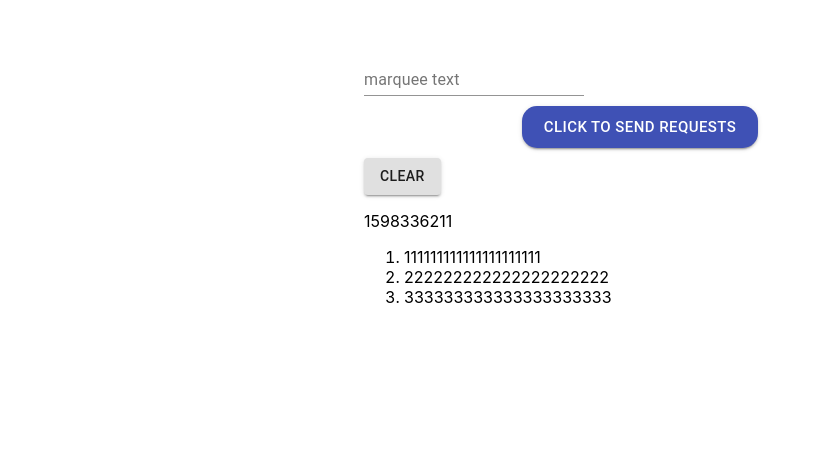
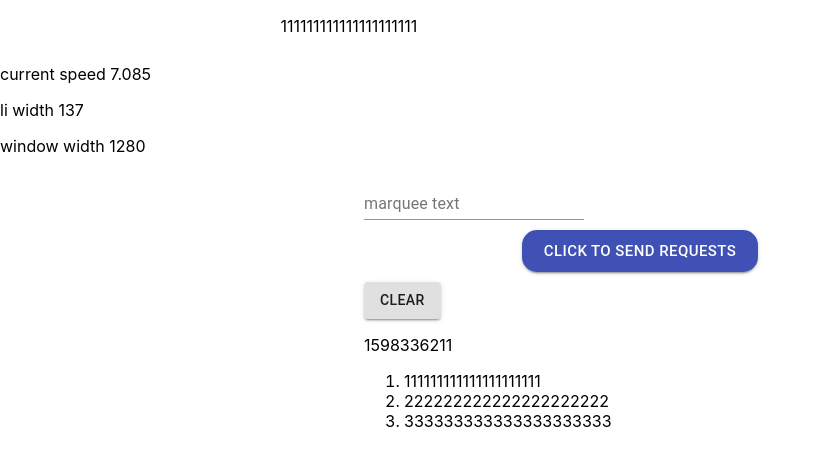
Before and after one commit to andy94077/React-pratice, a React (Create React App) app: page / in a window 1280 px wide. Shown: the top 466 px of the page, without its empty margins (0-822 px from the left). Built offline with nearby package versions, Linux system fonts and the light colour scheme.

Commit message:
Finish irresponsive Marquee

```diff
--- a/src/components/Marquee.js
+++ b/src/components/Marquee.js
@@ -1,5 +1,6 @@
-import React, { useState, useEffect } from "react";
+import React, { useState, useEffect, useRef } from "react";
 import "./Marquee.css";
+import clsx from "clsx";
 import { makeStyles } from "@material-ui/core";
 
 const useStyles = makeStyles(() => ({
@@ -10,39 +11,75 @@ const useStyles = makeStyles(() => ({
     position: "relative",
   },
   marqueeContainer: {
+    // minWidth: "100%",
+    // marginRight: "100%",
     paddingLeft: 0,
-    display: "flex",
+    display: "block",
     listStyleType: "none",
     position: "absolute",
   },
   child: {
     whiteSpace: "nowrap",
-    marginRight: "100vw",
+    // width: "100%",
+    // marginRight: "100vw",
   },
-  lastChild: {
-    whiteSpace: "nowrap",
+  pause: {
+    animationPlayState: "paused",
   },
 }));
 
 export default function Marquee(props) {
-  const { children, seconds = 5 } = props;
+  const { children } = props;
   const classes = useStyles();
   const [head, setHead] = useState(0);
+  const [pause, setPause] = useState(false);
+  const liRef = useRef(null);
+  // const ulRef = useRef(null);
+  const [liWidth, setliWidth] = useState(0);
+
+  // useEffect(() => {
+  //   ulRef.current.addEventListener("animationstart", () =>
+  //     console.log("start")
+  //   );
+  //   return () =>
+  //     ulRef.current.removeEventListener("animationstart", () =>
+  //       console.log("remove")
+  //     );
+  // }, [ulRef]);
 
   useEffect(() => {
-    setTimeout(() => {
+    setliWidth(liRef.current.offsetWidth);
+
+    const timer = setTimeout(() => {
+      setPause(true);
       setHead((prev) => (prev + 1) % children.length);
-    }, seconds * 1000);
-  }, [head]);
+    }, ((window.innerWidth + liRef.current.offsetWidth) / 200) * 1000);
+
+    setPause(false);
+    return () => clearTimeout(timer);
+  }, [head, window.innerWidth]);
 
   return (
-    <div className={classes.marquee}>
-      <ul
-        className={classes.marqueeContainer}
-        style={{ animation: `marquee ${seconds}s linear infinite` }}
-      >
-        <li className={classes.lastChild}>{children[head]}</li>
-      </ul>
-    </div>
+    <>
+      <div className={classes.marquee}>
+        <ul
+          key={head}
+          className={clsx(classes.marqueeContainer, { [classes.pause]: pause })}
+          style={{
+            animation: `marquee ${
+              (window.innerWidth + liWidth) / 200
+            }s linear 1`,
+          }}
+          // ref={ulRef}
+        >
+          <li className={classes.child} ref={liRef}>
+            {children[head]}
+          </li>
+        </ul>
+      </div>
+      <p>current speed {(window.innerWidth + liWidth) / 200}</p>
+      <p>li width {liWidth}</p>
+      <p>window width {window.innerWidth}</p>
+    </>
   );
 }
```
